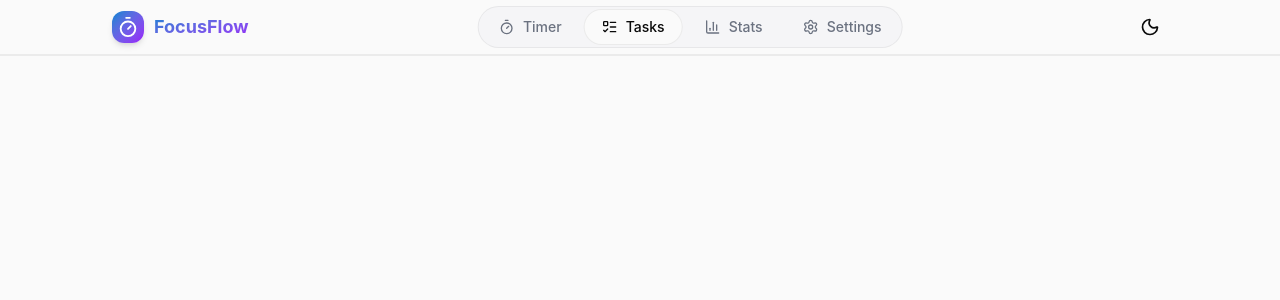
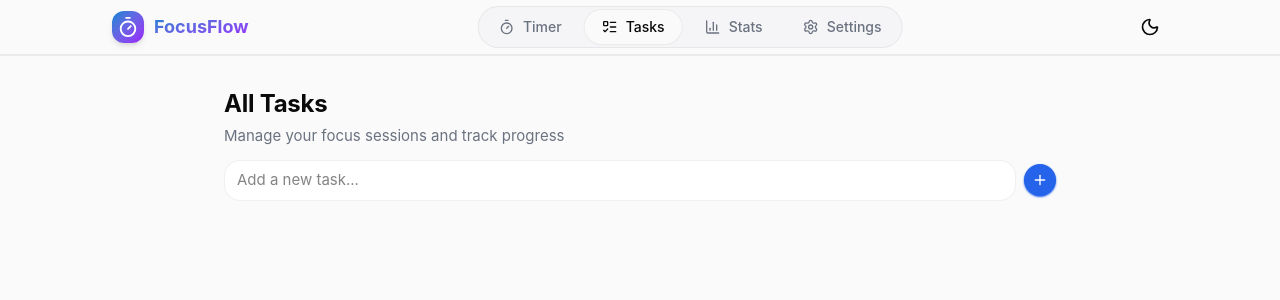
Before and after one commit to omeresmr/pomodoro-timer, a React (Vite) app: page /tasks in a window 1280 px wide. Shown: the top 300 px of the page. Built offline with nearby package versions, Linux system fonts and the light colour scheme.

Commit message:
implement tasks page

```diff
--- a/src/Pages/TasksPage.tsx
+++ b/src/Pages/TasksPage.tsx
@@ -1,5 +1,18 @@
-import TimerContent from '../features/timer/components/TimerContent';
+import CreateTaskForm from '../features/tasks/components/forms/CreateTaskForm';
+import TaskList from '../features/tasks/components/list/TaskList';
+import TasksContent from '../features/tasks/components/TasksContent';
+import Description from '../shared/ui/Description';
 
 export default function TasksPage() {
-  return <div>{/* <TimerContent /> */}</div>;
+  return (
+    <div className="tasks-wrapper">
+      <TasksContent className="gap-3">
+        <h2 className="font-bold text-2xl">All Tasks</h2>
+        <Description text="Manage your focus sessions and track progress" />
+        <CreateTaskForm />
+        <TaskList showCompletedTasks={true} />
+      </TasksContent>
+    </div>
+  );
 }
+// children Prop verwenden, weg von diese Khara Props
--- a/src/Pages/TimerPage.tsx
+++ b/src/Pages/TimerPage.tsx
@@ -1,11 +1,17 @@
 import TimerContent from '../features/timer/components/TimerContent';
 import TasksContent from '../features/tasks/components/TasksContent';
+import CreateTaskForm from '../features/tasks/components/forms/CreateTaskForm';
+import TaskList from '../features/tasks/components/list/TaskList';
 
 export default function TimerPage() {
   return (
     <div className="timer-wrapper">
       <TimerContent />
-      <TasksContent />
+      <TasksContent className="gap-2">
+        <h2 className="font-bold text-2xl">All Tasks</h2>
+        <CreateTaskForm />
+        <TaskList />
+      </TasksContent>
     </div>
   );
 }
--- a/src/features/tasks/components/TasksContent.tsx
+++ b/src/features/tasks/components/TasksContent.tsx
@@ -1,12 +1,13 @@
-import TaskInput from './forms/CreateTaskForm';
-import TaskList from './list/TaskList';
+interface TasksContentProps {
+  children: React.ReactNode;
+  className?: string;
+}
 
-export default function TasksContent() {
+export default function TasksContent({
+  children,
+  className,
+}: TasksContentProps) {
   return (
-    <div className="flex flex-col gap-2 w-full pb-10">
-      <p className="font-bold text-xl">Active Tasks</p>
-      <TaskInput />
-      <TaskList />
-    </div>
+    <div className={`flex flex-col w-full pb-10 ${className}`}>{children}</div>
   );
 }
--- a/src/features/tasks/components/display/ProgressBar.tsx
+++ b/src/features/tasks/components/display/ProgressBar.tsx
@@ -4,9 +4,9 @@ interface ProgressBarProps {
 
 export default function ProgressBar({ progress }: ProgressBarProps) {
   return (
-    <div className="h-1.5 w-full max-w-62.5 bg-secondary rounded-xl">
+    <div className="h-1.5 w-full bg-secondary rounded-xl">
       <div
-        className="h-1.5 bg-brand-primary max-w-62.5 rounded-xl"
+        className="h-1.5 bg-brand-primary rounded-xl"
         style={{ width: `${progress}%` }}
       ></div>
     </div>
--- a/src/features/tasks/components/forms/CreateTaskForm.tsx
+++ b/src/features/tasks/components/forms/CreateTaskForm.tsx
@@ -6,7 +6,7 @@ import { useTasks } from '../../contexts/TasksContext';
 import PrimaryButton from '../../../../shared/ui/buttons/PrimaryButton';
 import AddTaskInput from '../../../../shared/ui/inputs/AddTaskInput';
 
-export default function TaskInput() {
+export default function CreateTaskForm() {
   const [taskName, setTaskName] = useState('');
 
   const { createTask } = useTasks();
--- a/src/index.css
+++ b/src/index.css
@@ -310,11 +310,19 @@
 
 @layer components {
   .timer-wrapper {
-    @apply grid grid-cols-1 w-full max-w-3xl lg:grid-cols-2 gap-6 px-4 py-8 md:px-8 lg:max-w-5xl;
+    @apply grid grid-cols-1 w-full px-4 py-8 gap-6 max-w-3xl
+          md:max-w-4/5 md:px-8
+          lg:max-w-5xl lg:grid-cols-2;
   }
 
   .timer-display-wrapper {
     @apply relative flex items-center justify-center;
+  }
+
+  .tasks-wrapper {
+    @apply w-full px-4 py-8 max-w-2xl
+          md:max-w-3xl md:px-8
+          lg:max-w-4xl;
   }
 
   .nav-list {
--- /dev/null
+++ b/src/shared/ui/Description.tsx
@@ -0,0 +1,3 @@
+export default function Description({ text }: { text: string }) {
+  return <p className="text-muted-foreground -mt-2">{text}</p>;
+}
```
